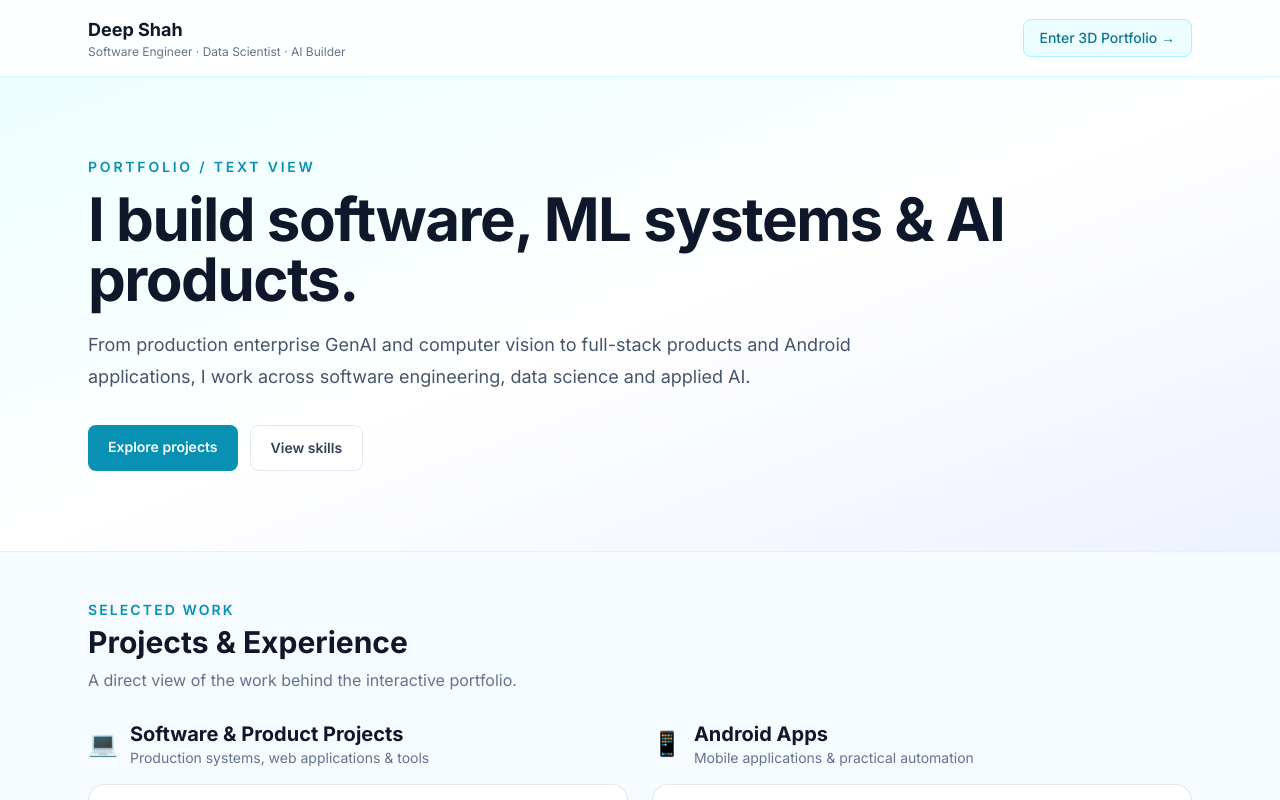
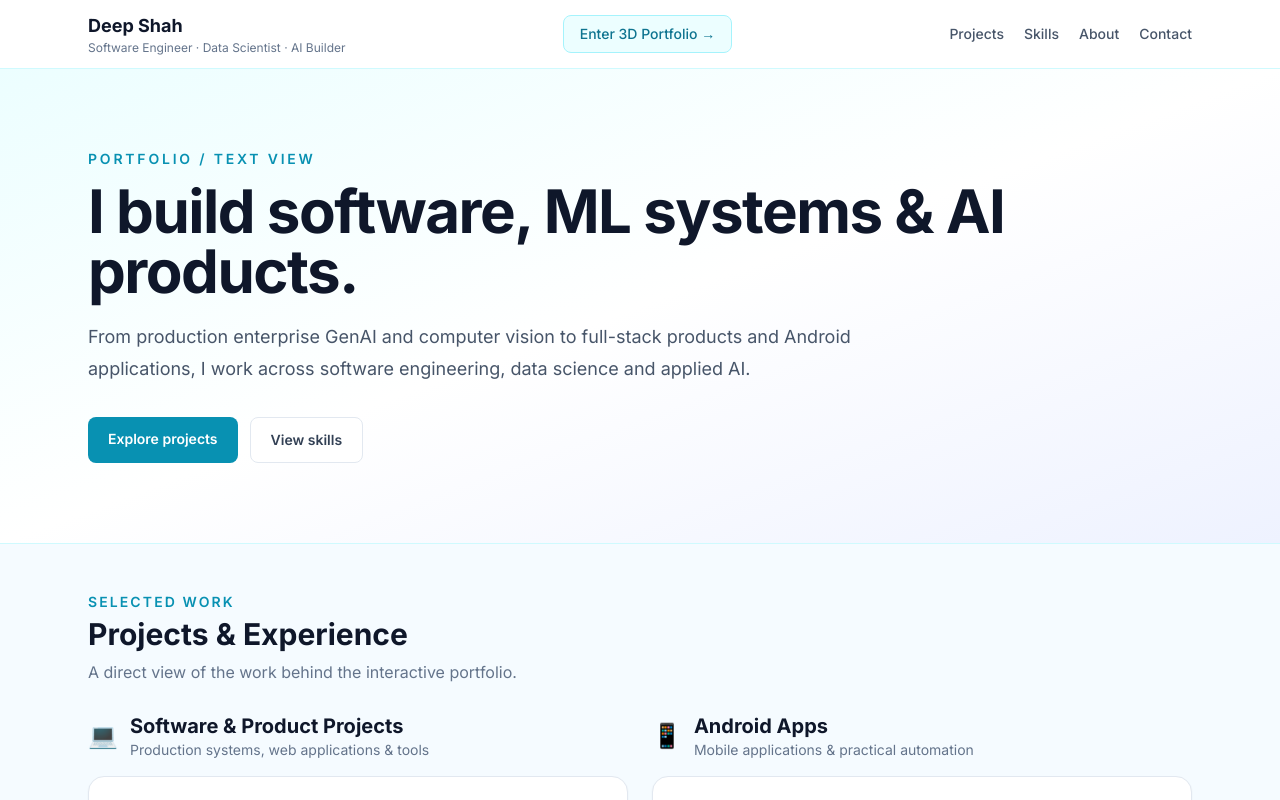
Before and after one commit to deepshah103/portfolio_animated, a Next.js app: page /flat in a window 1280 px wide. Built offline with nearby package versions, Linux system fonts and the light colour scheme.

Commit message:
Fix flat portfolio scrolling and add top contact navigation

```diff
--- a/src/app/flat/page.tsx
+++ b/src/app/flat/page.tsx
@@ -12,8 +12,14 @@ export default function FlatPortfolio() {
 
   return (
     <div className="min-h-screen bg-[#f5fbff] text-slate-900">
-      <header className="sticky top-0 z-20 border-b border-cyan-100 bg-white/90 backdrop-blur">
-        <div className="max-w-6xl mx-auto px-6 py-4 flex items-center justify-between gap-4">
+      <header className="sticky top-0 z-30 border-b border-cyan-100 bg-white/95 backdrop-blur">
+        <div className="max-w-6xl mx-auto px-6 py-3 flex items-center justify-between gap-4">
+          <nav className="hidden md:flex items-center gap-5 text-sm font-medium text-slate-600 order-2">
+            <a href="#featured" className="hover:text-cyan-700">Projects</a>
+            <a href="#skills" className="hover:text-cyan-700">Skills</a>
+            <a href="#about" className="hover:text-cyan-700">About</a>
+            <a href="#contact" className="hover:text-cyan-700">Contact</a>
+          </nav>
           <div>
             <div className="font-bold text-lg">Deep Shah</div>
             <div className="text-xs text-slate-500">Software Engineer · Data Scientist · AI Builder</div>
@@ -24,7 +30,7 @@ export default function FlatPortfolio() {
         </div>
       </header>
 
-      <section className="border-b border-cyan-100 bg-gradient-to-br from-cyan-50 via-white to-indigo-50">
+      <section id="top" className="border-b border-cyan-100 bg-gradient-to-br from-cyan-50 via-white to-indigo-50">
         <div className="max-w-6xl mx-auto px-6 py-16 md:py-20">
           <p className="text-sm font-semibold uppercase tracking-[0.2em] text-cyan-600">Portfolio / Text View</p>
           <h1 className="mt-3 text-4xl md:text-6xl font-bold tracking-tight">I build software, ML systems & AI products.</h1>
@@ -100,12 +106,12 @@ export default function FlatPortfolio() {
           </div>
         </section>
 
-        <section className="mt-12 grid gap-6 md:grid-cols-2">
+        <section id="about" className="mt-12 grid gap-6 md:grid-cols-2">
           {['bookshelf', 'lounge'].map((id) => {
             const section = PORTFOLIO[id];
             if (!section) return null;
             return (
-              <div key={id} className="rounded-2xl border border-slate-200 bg-white p-6">
+              <div id={id === 'lounge' ? 'contact' : undefined} key={id} className="rounded-2xl border border-slate-200 bg-white p-6">
                 <h2 className="text-xl font-bold">{section.title}</h2>
                 <p className="mt-2 text-slate-600">{section.content}</p>
                 {section.links?.length ? (
@@ -121,6 +127,7 @@ export default function FlatPortfolio() {
 
       <footer className="border-t border-slate-200 bg-white">
         <div className="max-w-6xl mx-auto px-6 py-8 text-center text-sm text-slate-500">
+          <a href="#top" className="mb-4 inline-block rounded-lg border border-cyan-200 px-4 py-2 text-cyan-700 hover:bg-cyan-50">Back to top ↑</a>
           <p>© {new Date().getFullYear()} Deep Shah · Built with Next.js & React Three Fiber.</p>
           <Link href="/" className="mt-2 inline-block text-cyan-700 hover:underline">← Return to interactive portfolio</Link>
         </div>
```
